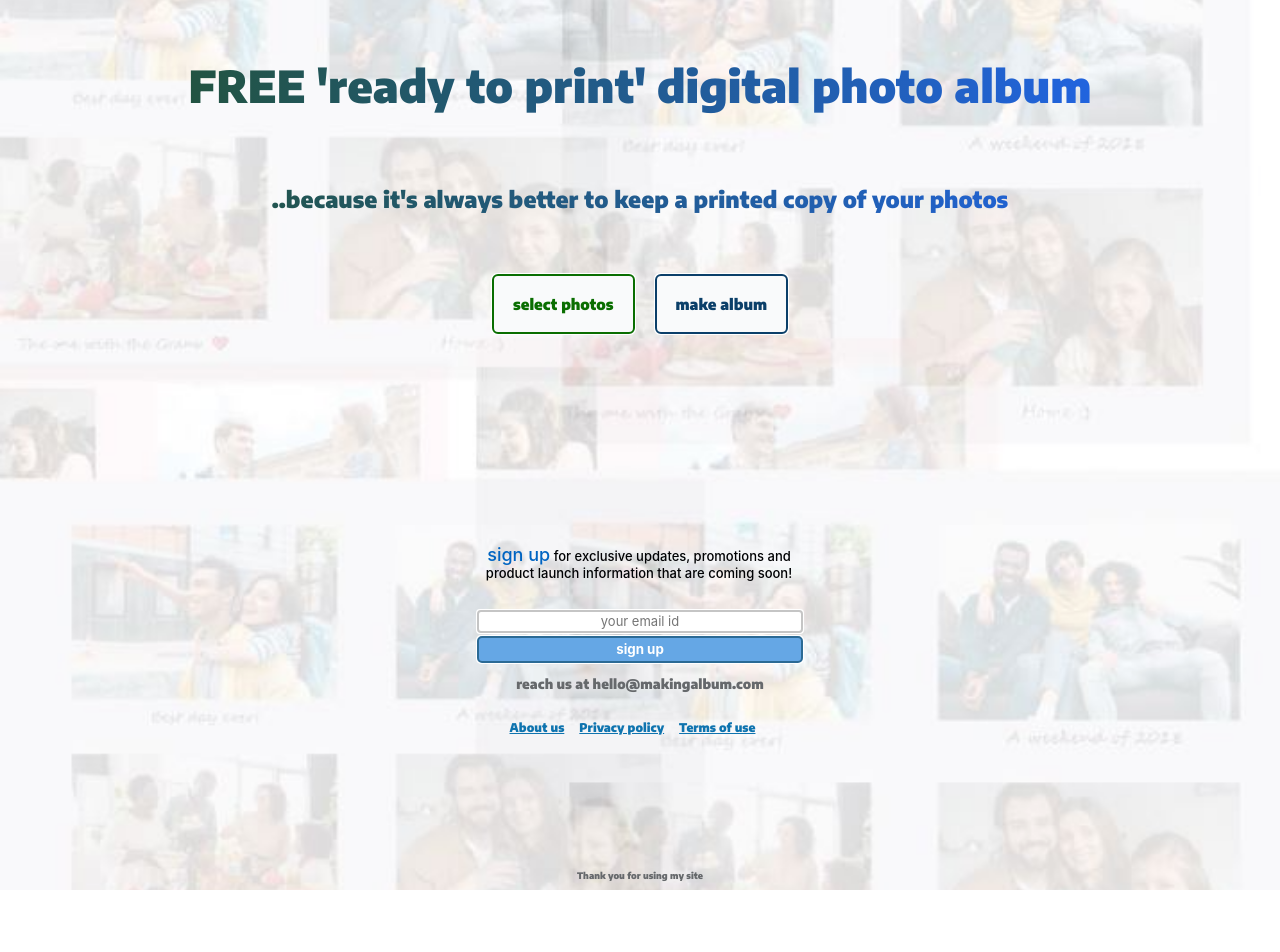
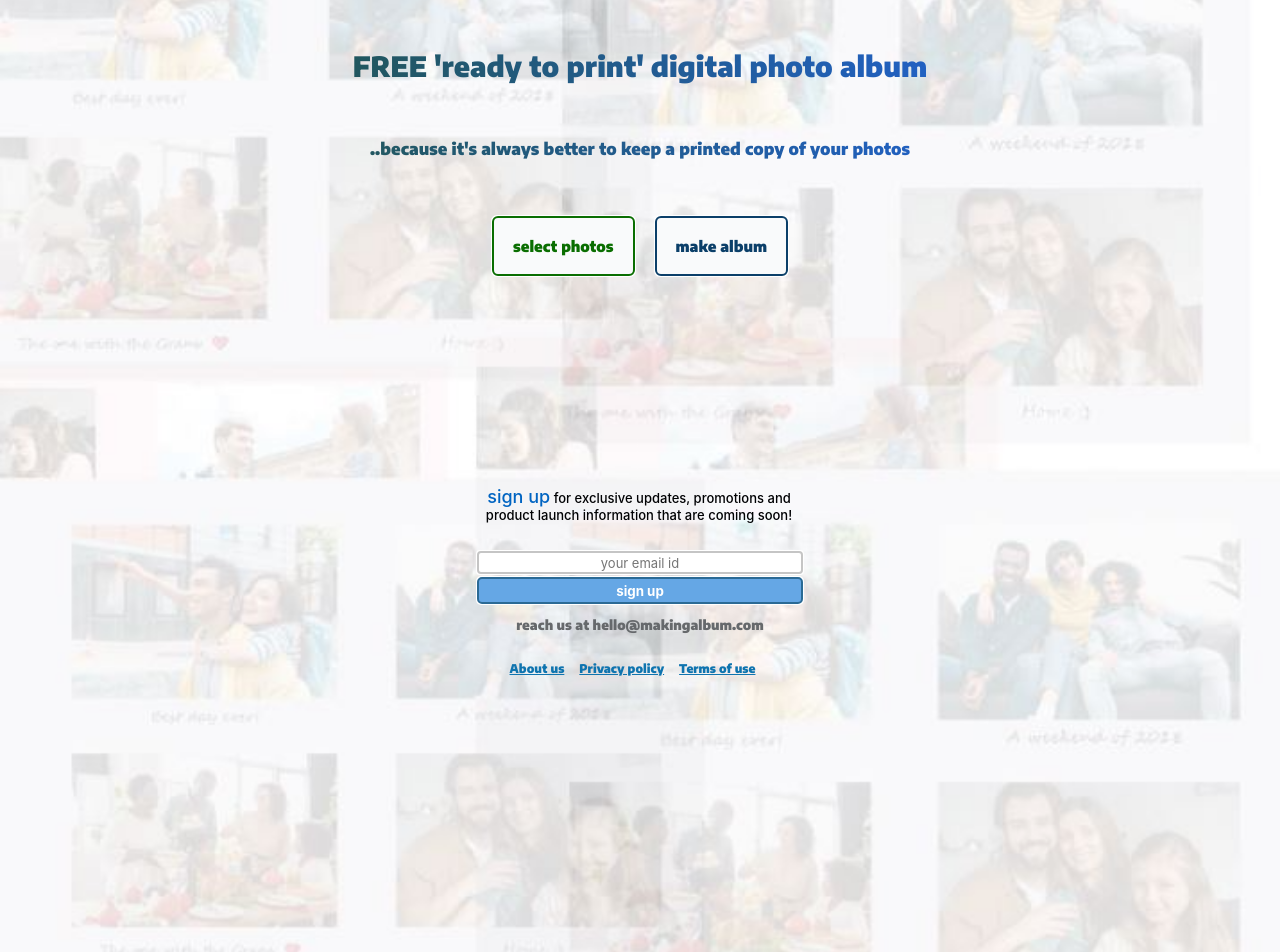
Before and after one commit to edwinvarghese4442/makingalbum_source, a React (Create React App) app: page / in a window 1280 px wide. Shown: the part 120-1072 px from the top of the page. Before the commit the page ends 1010 px from the top, so only its background shows below. Built offline with nearby package versions, Linux system fonts and the light colour scheme.

Commit message:
Update App.css

```diff
--- a/src/App.css
+++ b/src/App.css
@@ -48,7 +48,7 @@
   -webkit-background-clip: text;
   -webkit-text-fill-color: transparent;
   font-family: 'Encode Sans', sans-serif;
-  font-size: 22px;
+  font-size: 14px;
   font-weight: bolder;
   justify-content: center;
   position: relative;
@@ -63,7 +63,7 @@
   -webkit-background-clip: text;
   -webkit-text-fill-color: transparent;
   font-family: 'Encode Sans', sans-serif;
-  font-size: 15px;
+  font-size: 11px;
   font-weight: bolder;
   justify-content: center;
   position: relative;
@@ -178,11 +178,11 @@
 }
 
 .progressBg {
-	background-color: #e0e0e0;
-  background-color: #e0e0e0;
+
+  background-color: #b6b3b3;
   position: relative;
   display: flex;
-  top: -130px;
+  top: -240px;
   margin: 0 auto;
   width: 181px;
 }
@@ -217,9 +217,10 @@
   font-style: italic;
   display: flex;
   position: relative;
-  top: -140px;
+  top: -300px;
   justify-content: center;
   margin: 0 auto;
+  text-align: center;
 }
 
 .feedback {
@@ -349,7 +350,7 @@
     justify-content: center;
     display: flex;
     color: #66696c;
-    margin-top: 120px;
+    margin-top: 280px;
 }
 /*
 @media screen and (min-width: 320px) and (orientation : portrait) {
```
